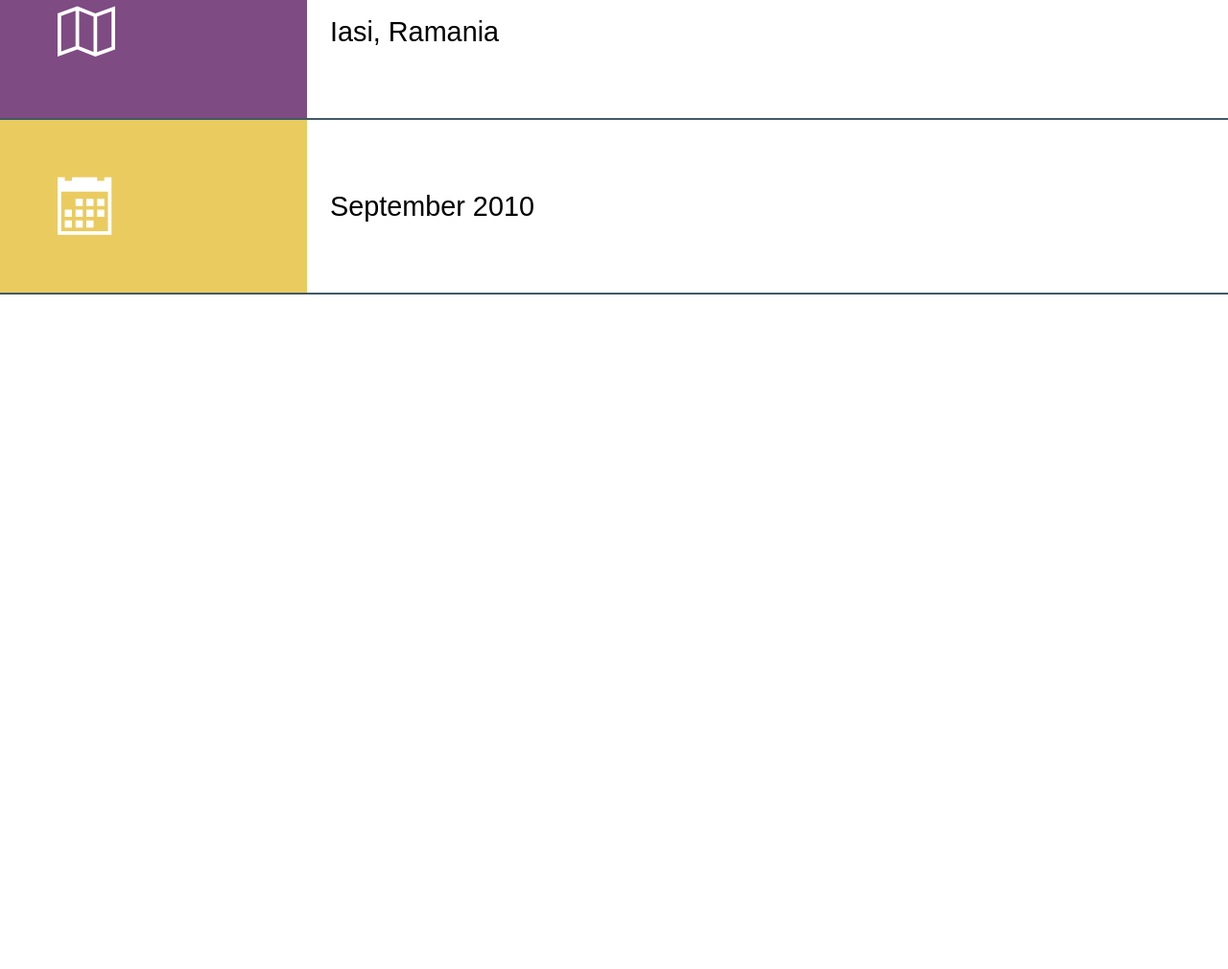
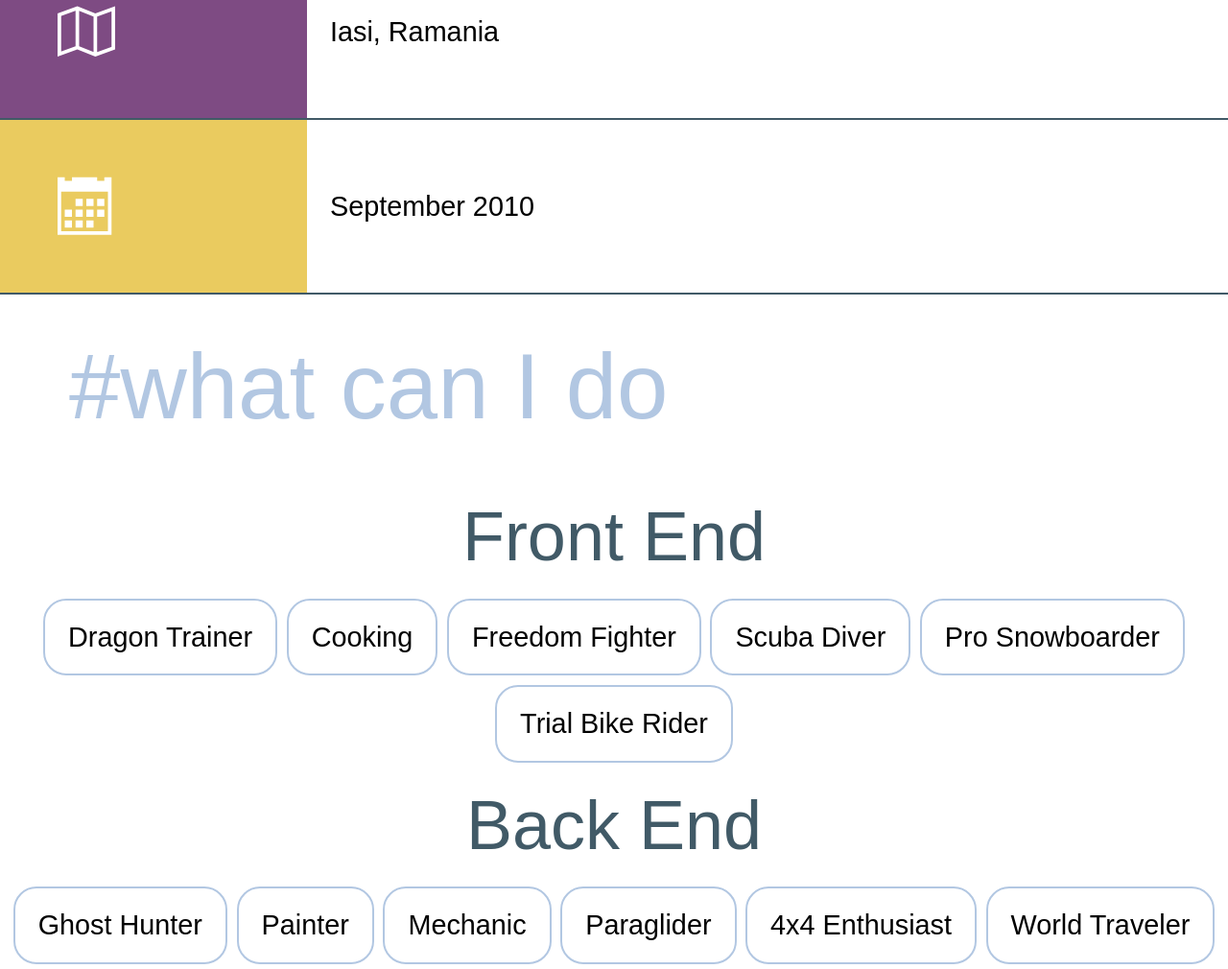
Before and after one commit to catalin-sandru/My-CV, a website: page src/index.pug in a window 1280 px wide. Shown: the part 3943-4953 px from the top of the page at 96% size. Before the commit the page ends 4250 px from the top, so only its background shows below. Drawn offline with nearby package versions, Linux system fonts and the light colour scheme; files that its build step writes are made by us from their sources; files whose address does not match are found by name; a web font is replaced by a local one.

Commit message:
finished what can i do section and style

```diff
--- /dev/null
+++ b/src/_component/what-can-i-do/what-can-i-do.pug
@@ -0,0 +1,35 @@
+-
+  var header = '#what can I do';
+  var whatCanIDoList = [
+    {
+      title: 'Front End',
+      skillList: [
+        'Dragon Trainer',
+        'Cooking',
+        'Freedom Fighter',
+        'Scuba Diver',
+        'Pro Snowboarder',
+        'Trial Bike Rider',
+      ]
+    },
+    {
+      title: 'Back End',
+      skillList: [
+        'Ghost Hunter',
+        'Painter',
+        'Mechanic',
+        'Paraglider',
+        '4x4 Enthusiast',
+        'World Traveler',
+      ]
+    }
+  ];
+
+#what-can-i-do
+.what-can-i-do
+  .what-can-i-do__header=header
+  each whatCanIDo in whatCanIDoList
+    .what-can-i-do__title=whatCanIDo.title
+    .what-can-i-do__list
+      each skill in whatCanIDo.skillList
+        .what-can-i-do__skill=skill
--- /dev/null
+++ b/src/_component/what-can-i-do/what-can-i-do.scss
@@ -0,0 +1,26 @@
+.what-can-i-do__header {
+  color: $color-periwinkle-gray;
+  @extend %header;
+}
+
+.what-can-i-do__title {
+  color: $color-fiord;
+  text-align: center;
+  font-size: 3rem;
+  padding: 1rem;
+}
+
+.what-can-i-do__list {
+  display: flex;
+  flex-wrap: wrap;
+  justify-content: center;
+}
+
+.what-can-i-do__skill {
+  border: 0.1rem solid $color-periwinkle-gray;
+  padding: 1rem;
+  margin: 0.2rem;
+  border-radius: 1rem;
+  font-size: 1.2rem;
+  white-space: nowrap;
+}
--- a/src/index.pug
+++ b/src/index.pug
@@ -7,3 +7,4 @@ block awesome-content
   include _component/landing-page/landing-page
   include _component/about-me/about-me
   include _component/award/award
+  include _component/what-can-i-do/what-can-i-do
--- a/src/style.scss
+++ b/src/style.scss
@@ -5,4 +5,5 @@
 @import '_component/font/icon-font';
 @import '_component/landing-page/landing-page';
 @import '_component/about-me/about-me.scss';
-@import '_component/award/award'
+@import '_component/award/award';
+@import '_component/what-can-i-do/what-can-i-do';
```
